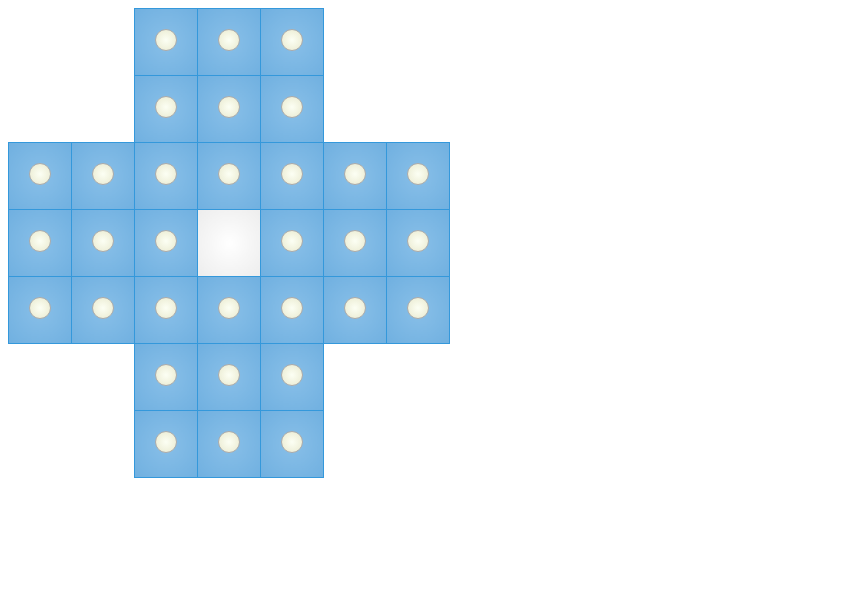
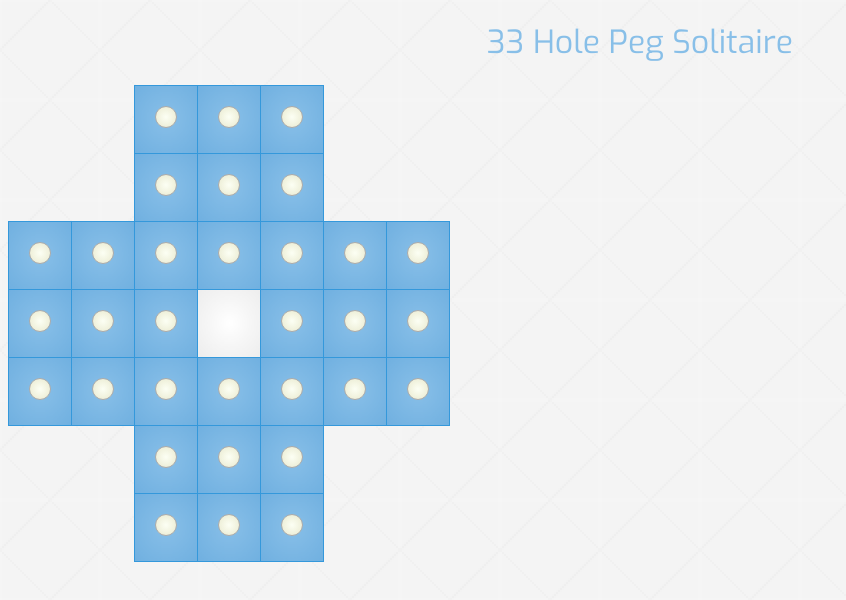
Before and after one commit to vraa/33holepeg, a plain HTML site: page index.html in a window 1280 px wide. Shown: the whole page, without its empty margins (0-846 px from the left). Drawn offline with Linux system fonts and the light colour scheme.

Commit message:
Add background and font.

```diff
--- a/index.html
+++ b/index.html
@@ -6,8 +6,21 @@
 		<meta name="keywords" content="33, hole, peg, solitaire, javascript, online, game, board, puzzle">
 
 		<title>33 Hole Peg Solitaire Online Game</title>
+		<link href='http://fonts.googleapis.com/css?family=Exo' rel='stylesheet' type='text/css'>
 
 		<style type="text/css">
+
+			body{
+				background:#fff url(agsquare.png);
+				font:1em Exo, Arial, Sans;
+				color: #88bfe8;
+				text-align: center;
+			}
+
+			h1{
+				font-weight: 200;
+				font-size: 2rem;
+			}
 
 			.board{
 				display: table;
@@ -85,7 +98,7 @@ filter: progid:DXImageTransform.Microsoft.gradient( startColorstr='#fcfff4', end
 		</style>
 	</head>
 	<body>
-
+		<h1>33 Hole Peg Solitaire</h1>
 		<div id="board" class="board">
 
 		</div>
```
Also changed, not shown: agsquare.png (added).
